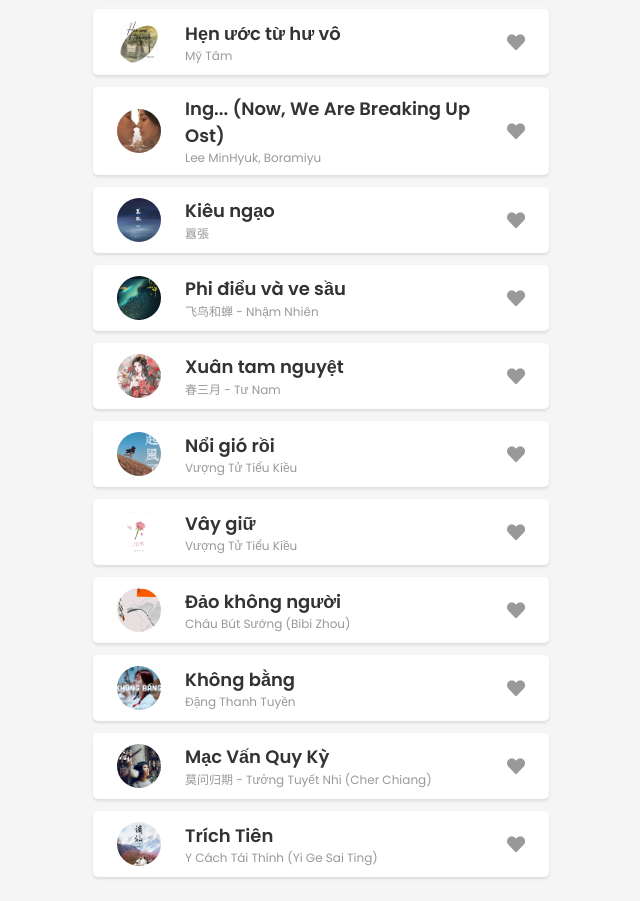
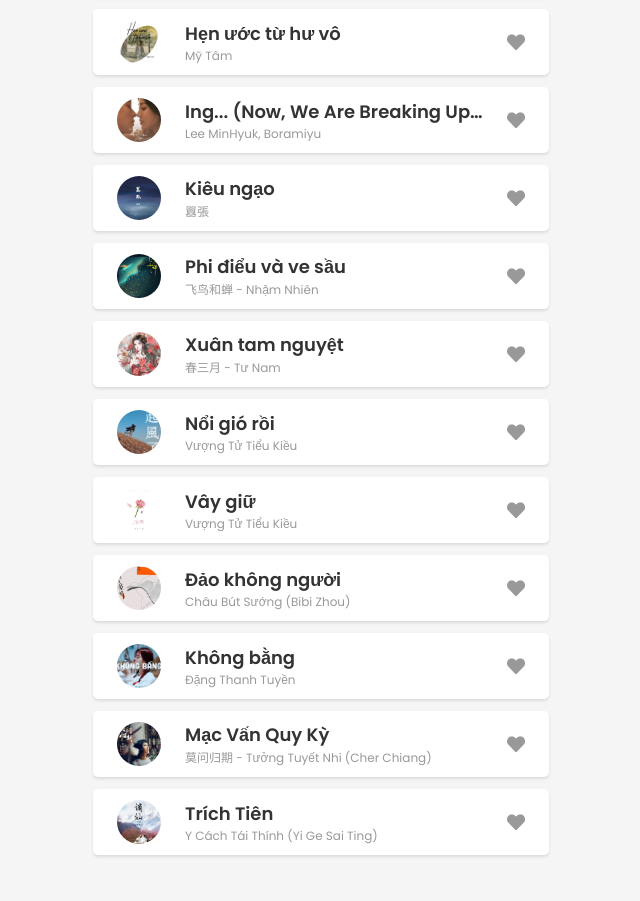
Before and after one commit to legiaquan/spotimiu, a plain HTML site: page index.html in a window 1280 px wide. Shown: the part 1107-2008 px from the top of the page, without its empty margins (319-959 px from the left). After the commit the page ends 1986 px from the top, so only its background shows below. Drawn offline with Linux system fonts and the light colour scheme.

Commit message:
- update UI title text line clamp

```diff
--- a/assets/css/style.css
+++ b/assets/css/style.css
@@ -228,6 +228,10 @@
   }
 
   .song .title {
+    display: -webkit-box;
+    -webkit-line-clamp: 1;
+    -webkit-box-orient: vertical;
+    overflow: hidden;
     font-size: 18px;
     color: var(--text-color);
   }
```
